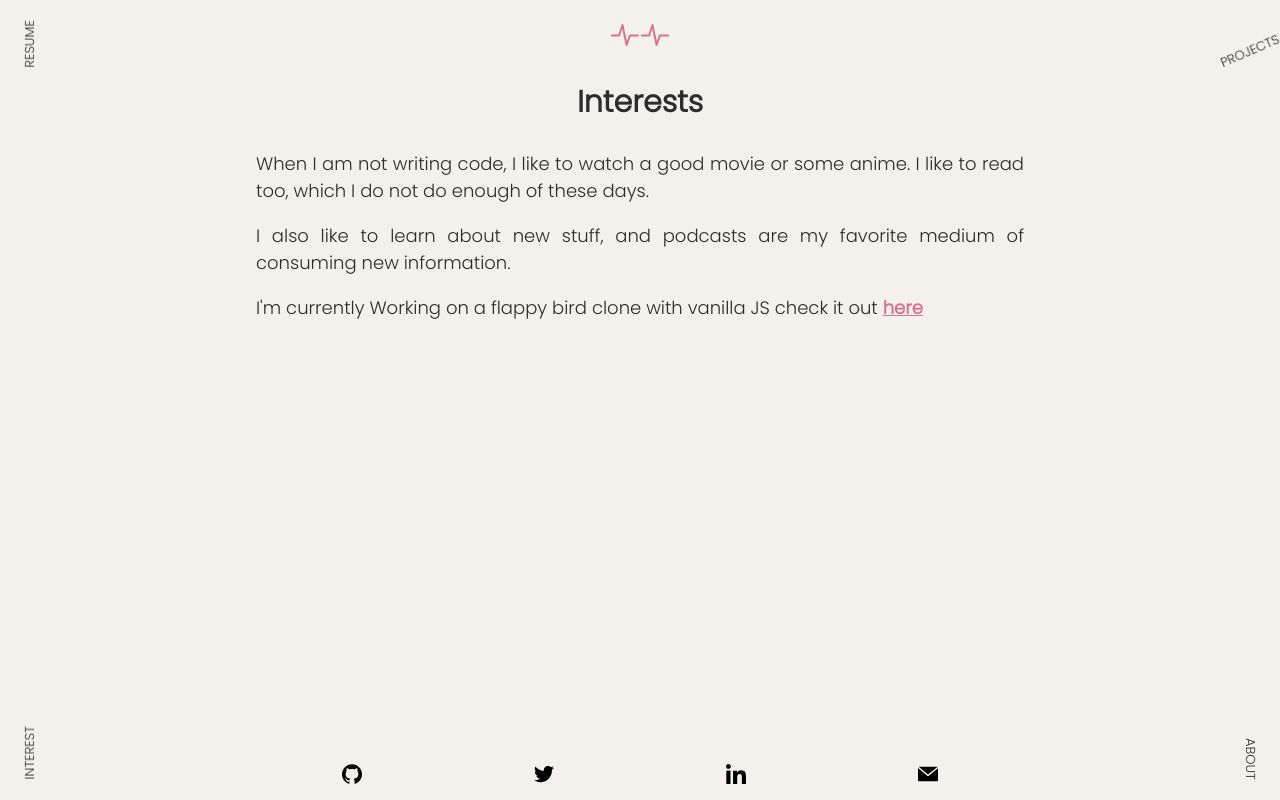
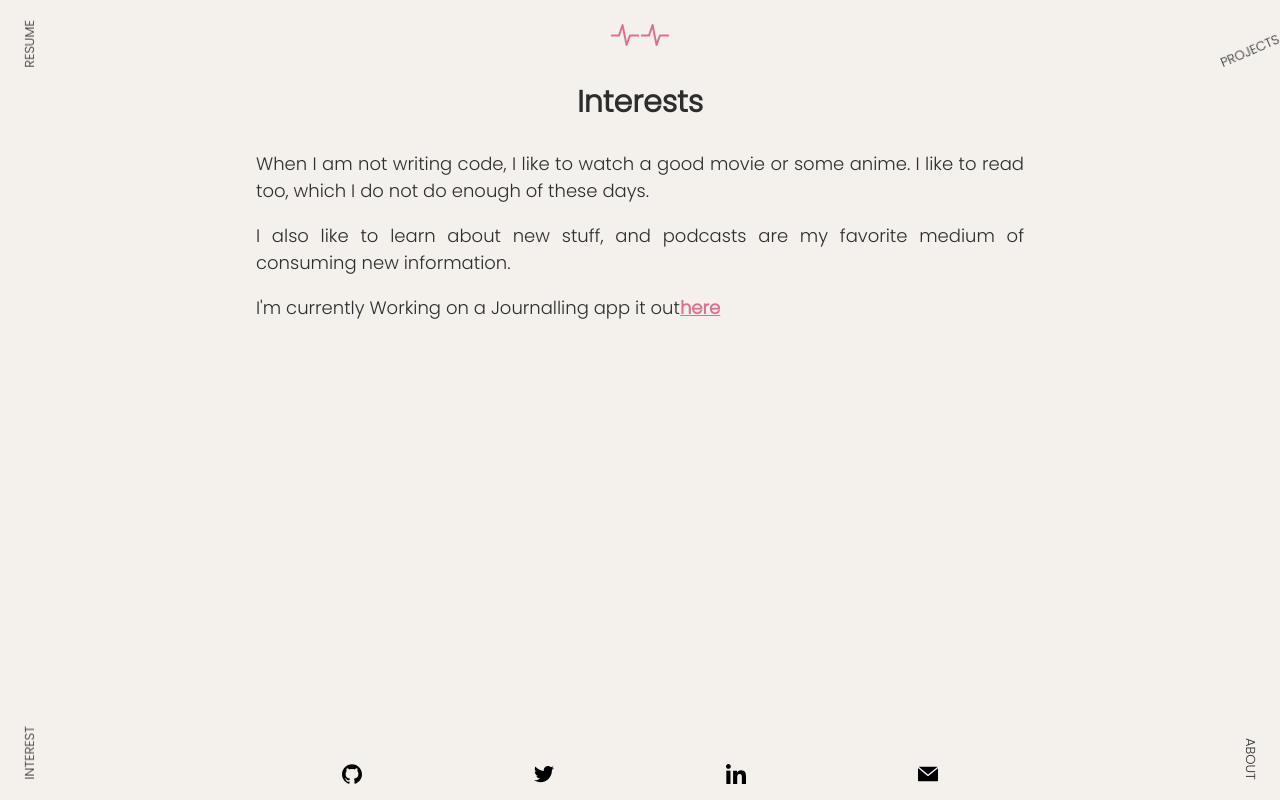
Before and after one commit to Placeholder30/portfolio-v2, a React (Create React App) app: page /interest in a window 1280 px wide. Built offline with nearby package versions, Linux system fonts and the light colour scheme.

Commit message:
Update Interest.js

```diff
--- a/src/components/Interest/Interest.js
+++ b/src/components/Interest/Interest.js
@@ -21,11 +21,10 @@ function Interest() {
               medium of consuming new information.
             </p>
             <p>
-              I'm currently Working on a flappy bird clone with vanilla JS check
+              I'm currently Working on a Journalling app
               it out
               <strong>
-                {" "}
-                <a href="https://github.com/Placeholder30/flappy-fish">
+                <a href="https://github.com/Placeholder30/Jotta">
                   <u>here</u>
                 </a>
               </strong>
```
